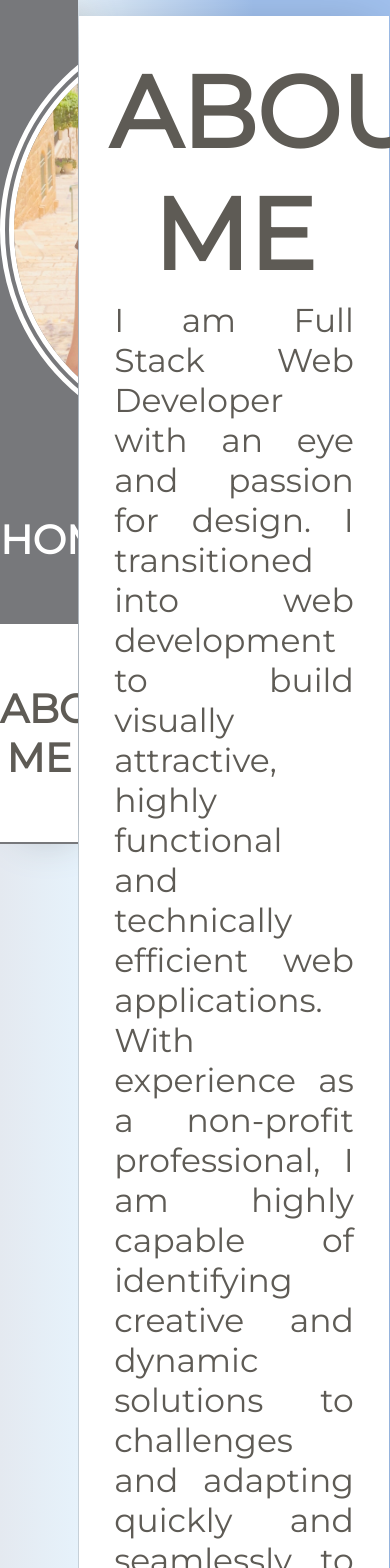
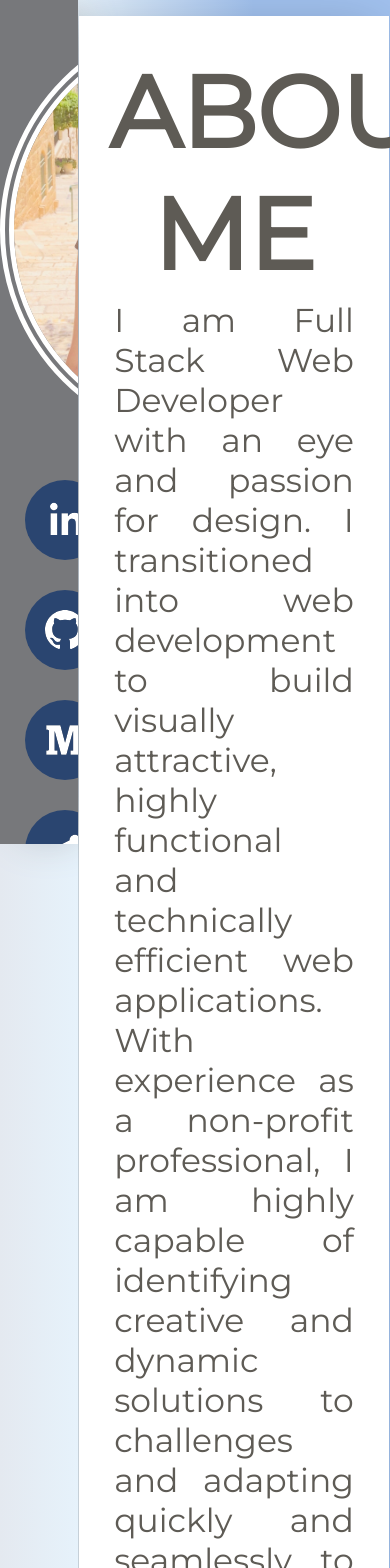
Before and after one commit to sivanadler/sivan-adler-website, a React (Create React App) app: page /about in a window 390 px wide. Shown: the top 1568 px of the page. Built offline with nearby package versions, Linux system fonts and the light colour scheme.

Commit message:
changed socials placement so it is more responsive with screen sizes

```diff
--- a/src/App.css
+++ b/src/App.css
@@ -85,6 +85,7 @@ body {
   margin-left: auto;
   margin-right: auto;
   padding: 10px;
+  margin-bottom: 5%;
 }
 
 .social-mini-icons {
--- a/src/Nav.js
+++ b/src/Nav.js
@@ -40,13 +40,6 @@ class Nav extends React.Component {
         <Router>
           <div>
           <img className="logo" src={sivan} alt="photo of sivan adler" />
-          </div>
-          <NavLink to="/" exact className={this.getclassName("/")} onClick={this.handleGoHome}><p className="main-nav-link-text"><strong>HOME</strong></p></NavLink>
-          <NavLink to="/about" exact className="main-nav-link"><p className="main-nav-link-text" onClick={this.handleAboutMe}><strong>ABOUT ME</strong></p></NavLink>
-          <NavLink to="/projects" exact className="main-nav-link"><p className="main-nav-link-text" onClick={this.handleProjects}><strong>PROJECTS</strong></p></NavLink>
-          <NavLink to="/contact" exact className="main-nav-link"><p className="main-nav-link-text" onClick={this.handleContact}><strong>CONTACT</strong></p></NavLink>
-          <br/>
-        </Router>
           <div className="socials-mini">
             <SocialIcon
               url="http://linkedin.com/in/sivanadler"
@@ -78,8 +71,15 @@ class Nav extends React.Component {
               onMouseOver="#e6f2fb"
               style={{ height: 40, width: 40 }}
             />
+          </div>
+          </div>
+          <NavLink to="/" exact className={this.getclassName("/")} onClick={this.handleGoHome}><p className="main-nav-link-text"><strong>HOME</strong></p></NavLink>
+          <NavLink to="/about" exact className="main-nav-link"><p className="main-nav-link-text" onClick={this.handleAboutMe}><strong>ABOUT ME</strong></p></NavLink>
+          <NavLink to="/projects" exact className="main-nav-link"><p className="main-nav-link-text" onClick={this.handleProjects}><strong>PROJECTS</strong></p></NavLink>
+          <NavLink to="/contact" exact className="main-nav-link"><p className="main-nav-link-text" onClick={this.handleContact}><strong>CONTACT</strong></p></NavLink>
+          <br/>
+        </Router>
 
-        </div>
       </div>
     )
   }
```
Lines whose indentation alone changed are shown as unchanged.
